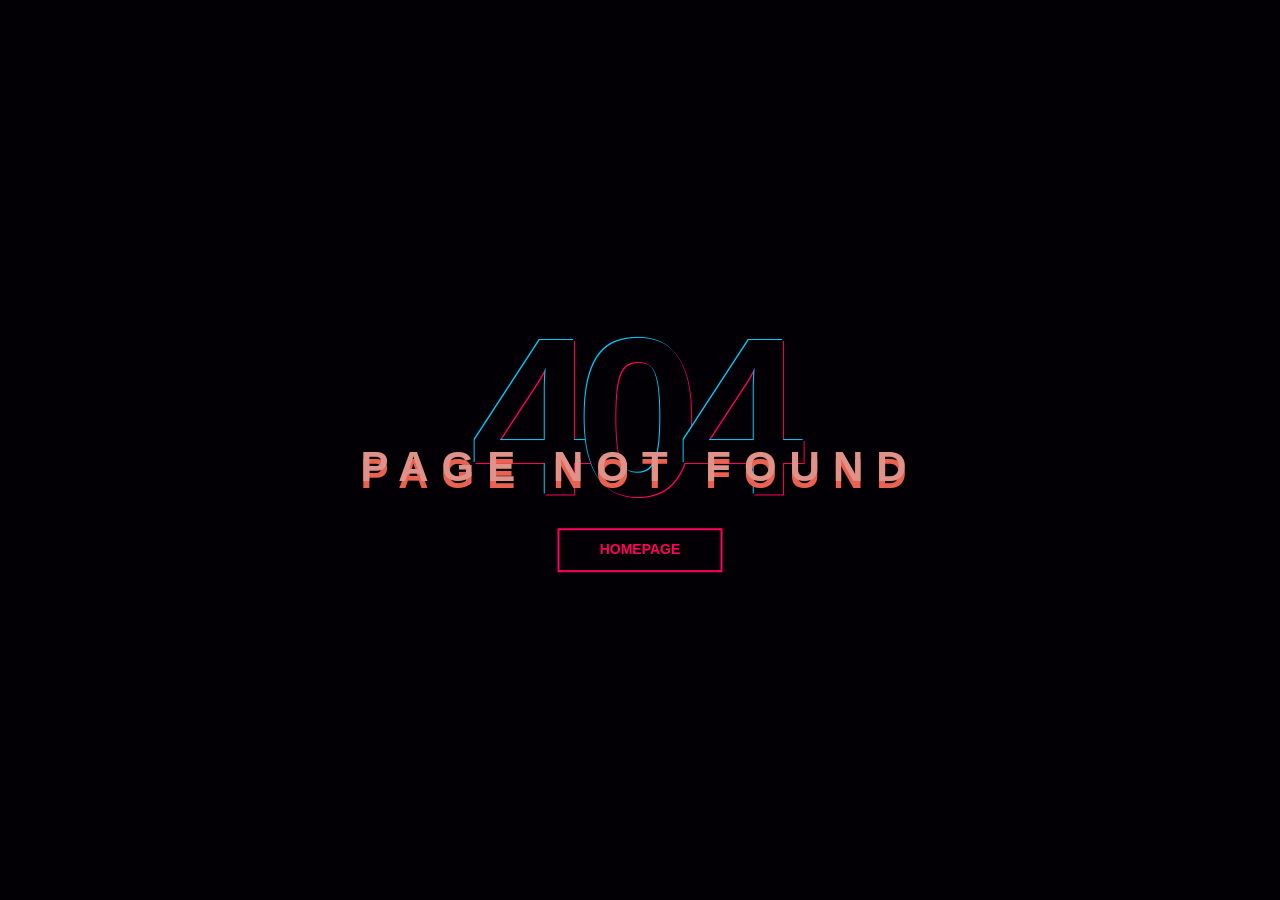
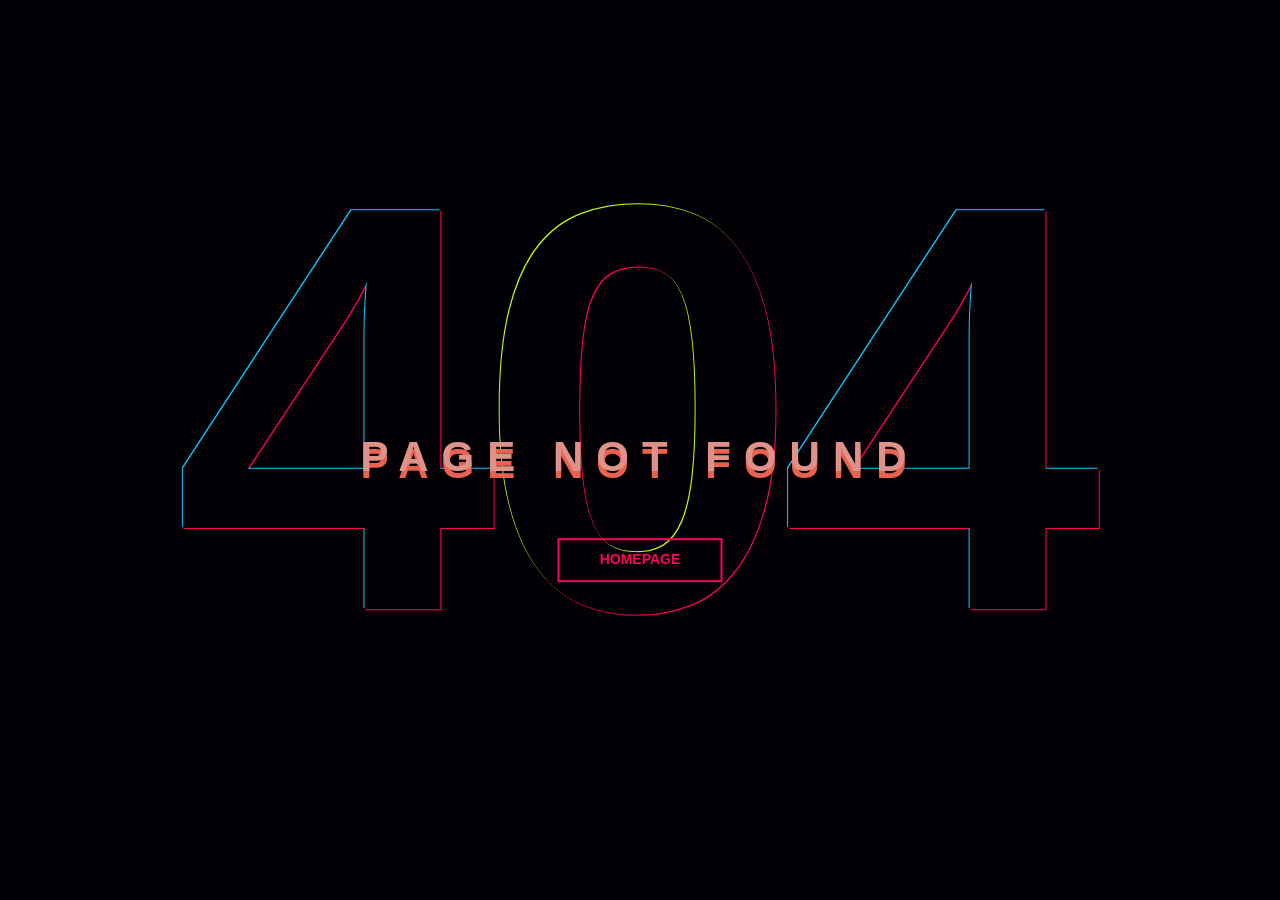

404 final

--- a/css/404.css
+++ b/css/404.css
@@ -37,6 +37,9 @@ body {
   z-index: -1;
 }
 
+span { font-size: 290px;}
+span b { text-shadow: -1px -1px 0px #bbff00, 1px 1px 0px #ff005a;}
+
 .notfound .notfound-404 h1 {
   font-family: 'Montserrat', sans-serif;
   position: absolute;
@@ -45,7 +48,7 @@ body {
   -webkit-transform: translate(-50% , -50%);
       -ms-transform: translate(-50% , -50%);
           transform: translate(-50% , -50%);
-  font-size: 224px;
+  font-size: 290;
   font-weight: 900;
   margin-top: 0px;
   margin-bottom: 0px;
@@ -80,6 +83,7 @@ body {
   text-decoration: none;
   border: 2px solid;
   background: transparent;
+  margin-top:20px;
   padding: 10px 40px;
   font-size: 14px;
   font-weight: 700;
